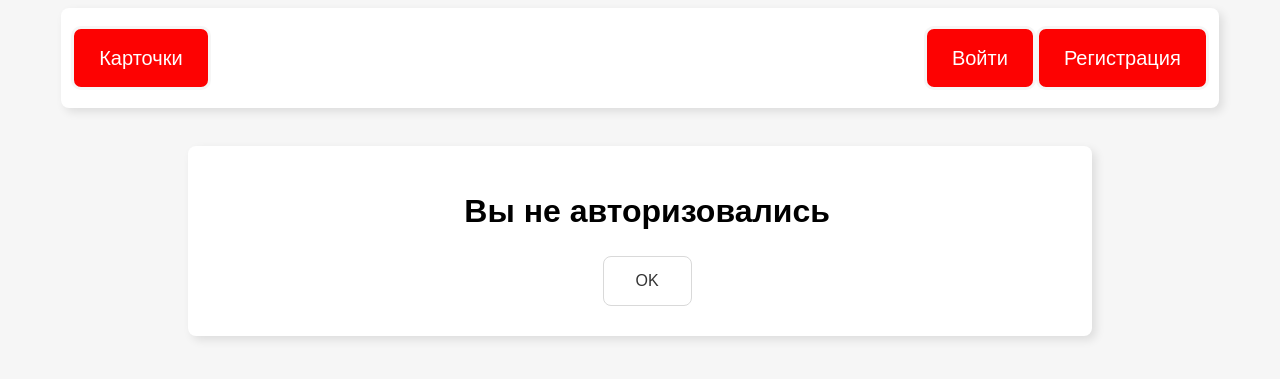
After one commit to nazaroviktor2/michelin-dictator, a Django app: page /add_card_file/ in a window 1280 px wide. The commit adds this page. Shown: the top 379 px of the page. Run offline with Django 4.2, Linux system fonts and the light colour scheme.

Commit message:
add from csv

```diff
--- a/michelinDictator/card/views.py
+++ b/michelinDictator/card/views.py
@@ -17,9 +17,10 @@ from card.forms import AddCardForm
 from card.models import Card, Audio, Video, Report
 from card.permissions import IsEditorOrStaffAndAuth, IsOwnerOrStaff
 from card.scripts.bold_func import stars_to_highlight
+from card.scripts.from_csv import from_csv
 from card.scripts.reading_speed import reading_speed
 from card.serializers import CardSerializer, AudioSerializer
-from michelinDictator.settings import MEDIA_ROOT
+from michelinDictator.settings import MEDIA_ROOT, SEPARATOR_CSV
 
 # Create your views here.
 CARD_ON_PAGE = 5
@@ -148,16 +149,19 @@ def card_page(request):
 def add_card(request):
 
     if request.method == "POST":
-        print()
         form = AddCardForm(request.POST)
-
         card = form.save(commit=False)
         card.user = request.user
         text = request.POST.get("text")
         instruction = request.POST.get("instruction")
         time_speed = request.POST.get("time_speed")
         error = request.POST.get("error")
-        time_min, time_max = reading_speed(text,average_error=error,average_speed=time_speed)
+        hours, minute, second = map(int,error.split(":"))
+        time_min, time_max = reading_speed(text,
+                                           average_error=datetime.timedelta(hours=hours,minutes=minute,seconds=second),
+                                           average_speed=int(time_speed))
+        print(time_min)
+        print(time_max)
         if request.POST.get("accent"):
             text = plus_to_accent(text)
             instruction = plus_to_accent(instruction)
@@ -179,6 +183,20 @@ def add_card(request):
             return render(request, "successful.html", {"text": "карта для озвучивания создана"})
     return render(request, "add_card.html")
 
+def add_card_file(request):
+    if  request.method == "POST":
+        print(request.POST)
+        file = request.FILES.get("file")
+        print(file)
+        if str(file).endswith(".json"):
+            print("json")
+        elif str(file).endswith(".csv"):
+            print("csv")
+            cards = from_csv(file, SEPARATOR_CSV)
+            print(cards)
+
+        print(request.FILES.get("file"))
+    return render(request, "add_card_from_file.html")
 
 def my_cards(request):
     if  request.method == "POST":
--- a/michelinDictator/michelinDictator/settings.py
+++ b/michelinDictator/michelinDictator/settings.py
@@ -187,6 +187,8 @@ LOGGING = {
     }
 }
 
+SEPARATOR_CSV = "\t"
+
 # LOGGING_CONFIG = False
 # import logging
 #
--- a/michelinDictator/michelinDictator/urls.py
+++ b/michelinDictator/michelinDictator/urls.py
@@ -18,7 +18,7 @@ from django.urls import path
 from rest_framework.routers import SimpleRouter
 
 from card.views import CardViewSet, AudioViewSet, home_page, card_page, add_card, my_cards, user_card, my_audios, \
-    not_found_page
+    not_found_page, add_card_file
 from users.views import RegisterUser, LoginUser, logout_user, user_profile
 
 from django.conf import settings
@@ -35,6 +35,7 @@ urlpatterns = [
                   path("logout/", logout_user, name="logout"),
                   path("", home_page, name='home'),
                   path("add_card/", add_card, name='add_card'),
+                  path("add_card_file/", add_card_file, name='add_card_file'),
                   path("my_cards/", my_cards, name='my_cards'),
                   path("my_audio/", my_audios, name='my_audio'),
                   path("my_cards/card/", user_card, name='user_card'),
--- a/michelinDictator/templates/add_card.html
+++ b/michelinDictator/templates/add_card.html
@@ -6,8 +6,10 @@
 </head>
 {% if request.user.is_authenticated %}
 {% if request.user.is_editor or request.user.is_staff %}
+
 <div id="layer1" >
 	<div class="container">
+		<button onclick="document.location='{% url 'add_card_file' %}'">Добавить карты из файла</button>
 		<form name="add_card" method="post" >
 			{% csrf_token %}
 			<div class="content_name">
@@ -26,9 +28,9 @@
 					<textarea class="output_client_text" name="text" cols="100" rows="10" id="output_client_text"></textarea>
 				</div>
 				<label for="time_speed">Среднее скорость чтения(слов в минуту)</label>
-				<input type="number" name="time_speed" class="cnt" id="time_speed">
+				<input type="number" name="time_speed" class="cnt" id="time_speed" min="1" max="1000" value="130">
 				<label for="error">Диапозон ошибок(+-секунд)</label>
-				<input type="number" name="error" class="cnt" id="error">
+				<input type="time" name="error" class="cnt" step="1"  id="error" value="00:00:10">
 			</div>
 			<input type="checkbox" id="accent" name="accent" checked>
 			<label for="accent">Раставить ударение</label>
--- /dev/null
+++ b/michelinDictator/templates/add_card_from_file.html
@@ -0,0 +1,69 @@
+{% extends 'base.html' %}
+{% block content %}
+<style>
+    .container {
+        width: 98%;
+        text-align: center;
+    }
+    #layer1 {
+        width: 70%;
+        padding: 10px;
+        background-color: #fff;
+        margin: auto;
+        margin-top: 2%;
+        border-radius: 8px;
+        box-shadow: 4px 4px 10px rgba(0, 0, 0, .1);
+       }
+    .btn{
+        background-color: #ffffff;
+        color: #333;
+        padding: 15px 32px;
+        text-align: center;
+        text-decoration: none;
+        display: inline-block;
+        border-radius: 8px;
+        border: 1px solid #d9d9d9;
+        font-size: 16px;
+        margin: 4px 2px;
+        cursor: pointer;
+    }
+    .btn:hover {
+        background-color: #fd0202;
+        color: #fff;
+    }
+</style>
+
+{% if request.user.is_authenticated %}
+
+<form method="post" enctype="multipart/form-data">
+    {% csrf_token %}
+
+  <div>
+    <label for="file">Выберите файл для загрузки</label>
+    <input type="file" id="file" name="file"
+          accept=".csv, .json">
+  </div>
+    <div>
+<input type="checkbox" id="accent" name="accent" checked>
+    <label for="accent">Раставить ударение</label>
+    <label for="time_speed">Среднее скорость чтения(слов в минуту)</label>
+				<input type="number" name="time_speed" class="cnt" id="time_speed" min="1" max="2000" value="130">
+				<label for="error">Диапозон ошибок(+-секунд)</label>
+				<input type="time" name="error" class="cnt" step="1"  id="error" value="00:00:10">
+    </div>
+  <div>
+    <button>Отправить</button>
+  </div>
+</form>
+{% else %}
+
+
+<div id="layer1" >
+    <div class="container">
+        <h1>Вы не авторизовались</h1>
+        <button onclick="document.location='{% url 'home' %}'" class="btn">OK</button>
+    </div>
+</div>
+
+{% endif %}
+{% endblock %}
```
Also changed, not shown: michelinDictator/card/scripts/from_csv.py (added, +16 -0 lines), michelinDictator/card/scripts/reading_speed.py (+8 -5 lines), michelinDictator/templates/index.html (+26 -1 lines), python/texts.csv (renamed from texts.csv), 1 other file.
